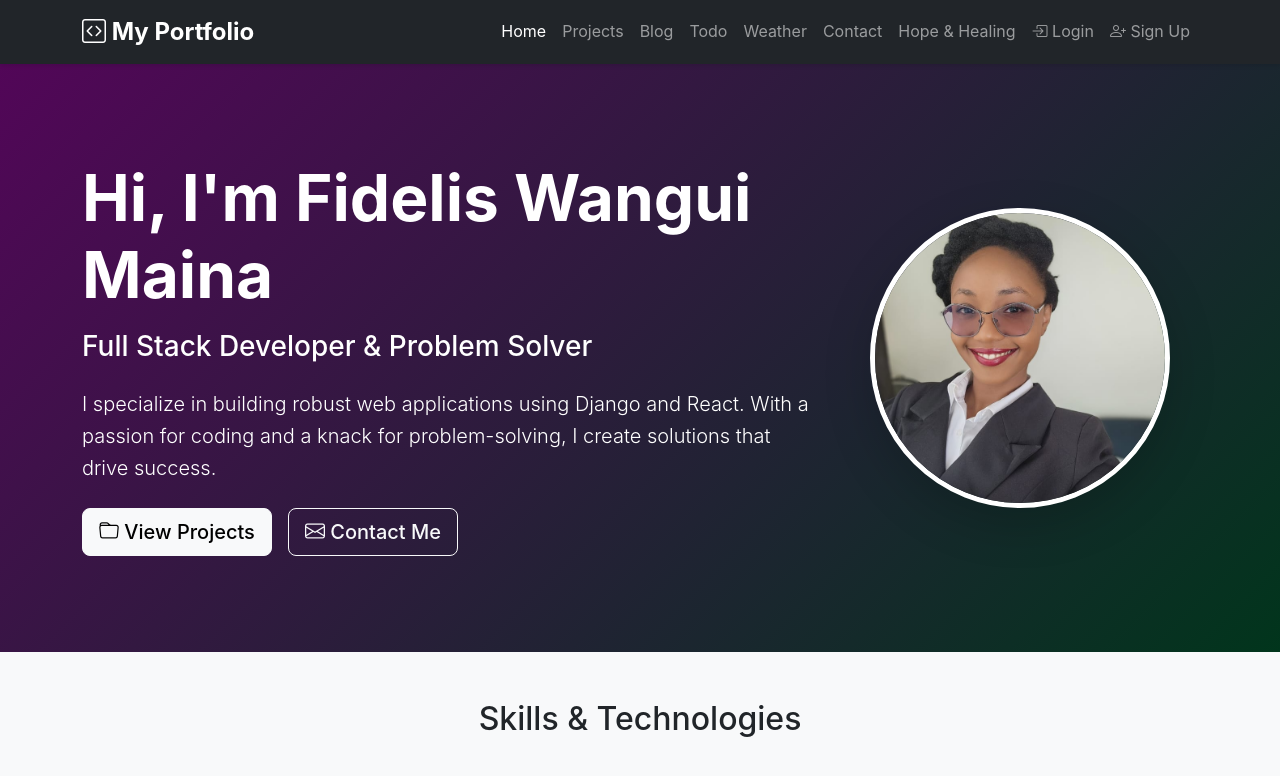
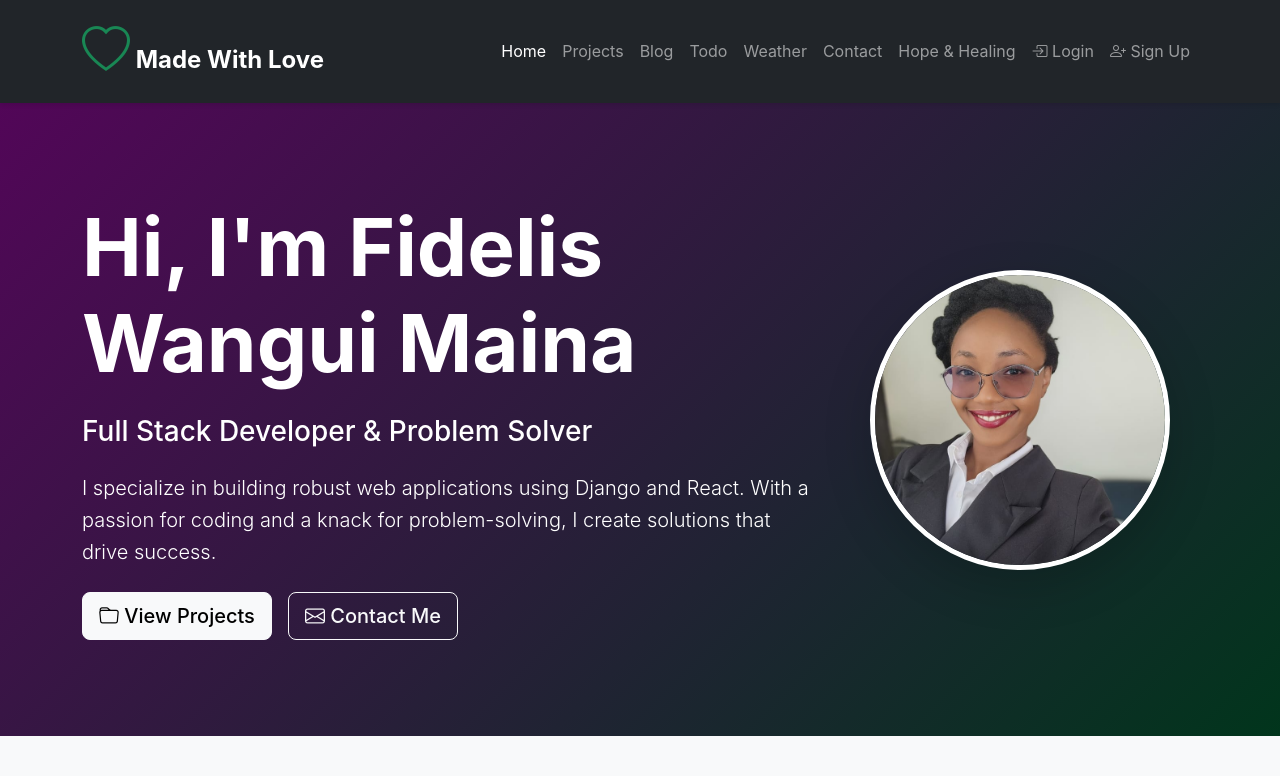
Before and after one commit to wmfidelis/my_portfolio, a Django app: page / in a window 1280 px wide. Shown: the top 776 px of the page. Run offline with Django 5.2, Linux system fonts and the light colour scheme; data comes from the database, SQL or seed files in the repository.

Commit message:
Add a heart

```diff
--- a/apps/portfolio_site/templates/portfolio_site/index.html
+++ b/apps/portfolio_site/templates/portfolio_site/index.html
@@ -9,7 +9,7 @@
     <div class="container py-5">
         <div class="row align-items-center">
             <div class="col-lg-8 col-md-12 mb-4 mb-lg-0 text-center text-lg-start">
-                <h1 class="display-3 fw-bold mb-3">Hi, I'm Fidelis Wangui Maina </h1>
+                <h1 class="display-1 fw-bold mb-4">Hi, I'm Fidelis Wangui Maina </h1>
                 <h2 class="h3 mb-4">Full Stack Developer & Problem Solver</h2>
                 <p class="lead mb-4">
                     I specialize in building robust web applications using Django and React.
--- a/templates/base.html
+++ b/templates/base.html
@@ -23,7 +23,7 @@
     <nav class="navbar navbar-expand-lg navbar-dark bg-dark sticky-top">
         <div class="container">
             <a class="navbar-brand fw-bold" href="{% url 'portfolio_site:index' %}">
-                <i class="bi bi-code-square"></i> My Portfolio
+                <i class="bi bi-heart text-success" style="font-size: 3rem;"></i> Made With Love
             </a>
             <button class="navbar-toggler" type="button" data-bs-toggle="collapse" data-bs-target="#navbarNav">
                 <span class="navbar-toggler-icon"></span>
```
